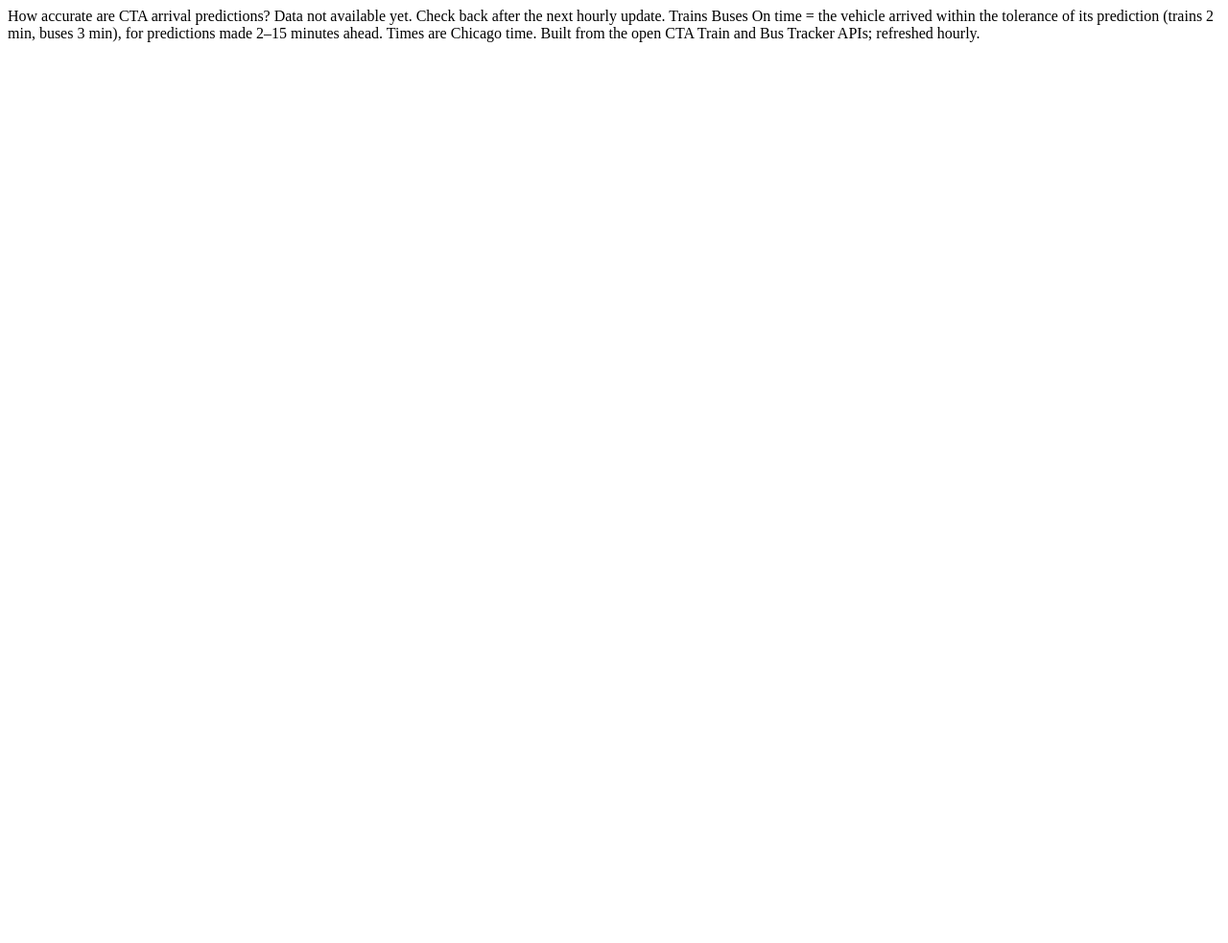
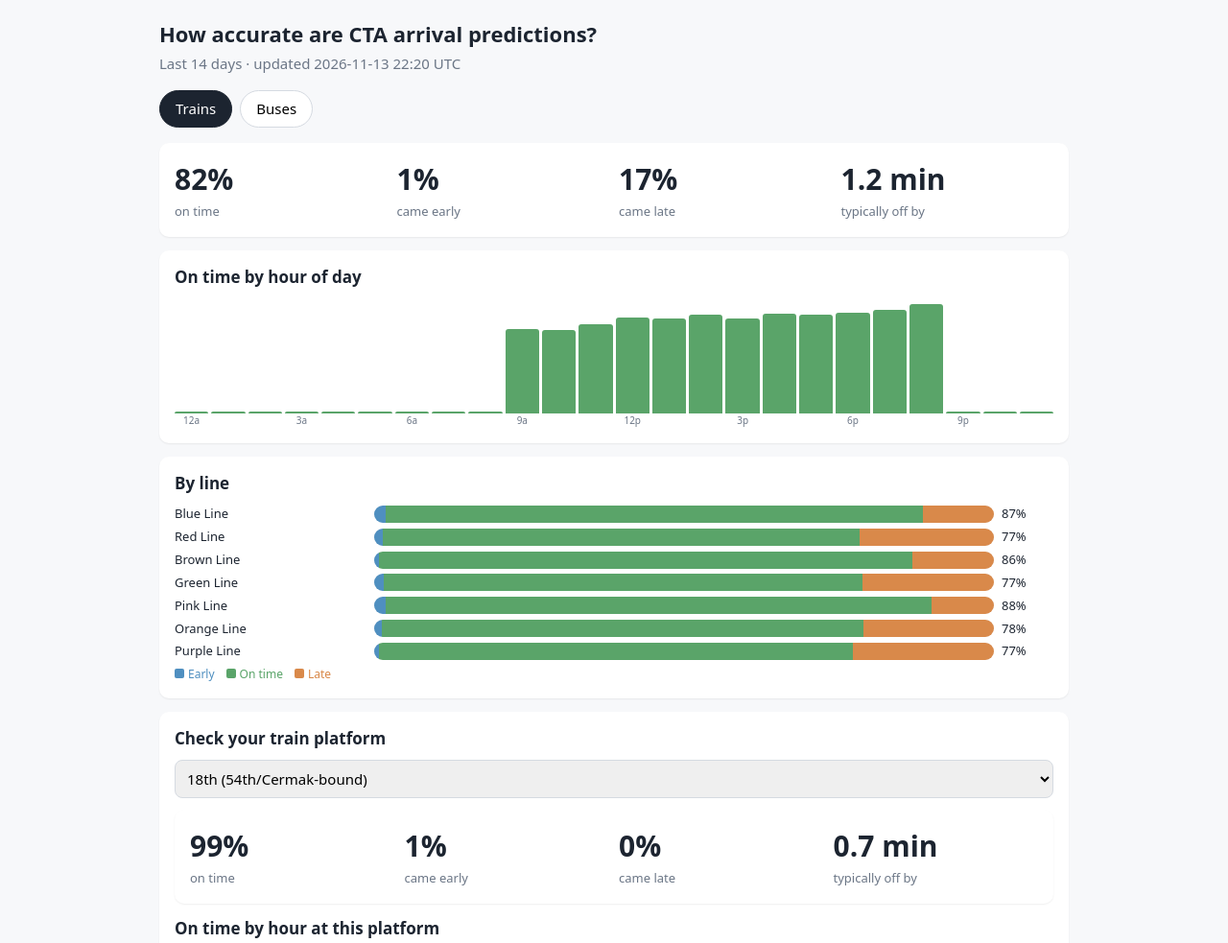
Before and after one commit to yilunr/cta-arrival-accuracy, a plain HTML site: page docs/index.html in a window 1280 px wide. Shown: the top 983 px of the page at 96% size. Before the commit the page ends 800 px from the top, so only its background shows below. Drawn offline with Linux system fonts and the light colour scheme.

Commit message:
Replace index.html with the full page (HTML, styles, script)
Co-Authored-By: Claude Fable 5.2 <noreply@anthropic.com>
Claude-Session: https://claude.ai/code/session_014jH6AXu6Aj4qGNmUsuTKjS

```diff
--- a/docs/index.html
+++ b/docs/index.html
@@ -1,6 +1,58 @@
-How accurate are CTA arrival predictions?
-Data not available yet. Check back after the next hourly update.
-
-Trains
-Buses
-On time = the vehicle arrived within the tolerance of its prediction (trains 2 min, buses 3 min), for predictions made 2–15 minutes ahead. Times are Chicago time. Built from the open CTA Train and Bus Tracker APIs; refreshed hourly.
+<!doctype html>
+<html lang="en"><head><meta charset="utf-8">
+<meta name="viewport" content="width=device-width,initial-scale=1">
+<title>How accurate are CTA arrival predictions?</title>
+<style>
+:root{--bg:#f7f8fa;--card:#fff;--ink:#1c2430;--mut:#6b7686;--early:#4f8fc0;--ok:#5aa469;--late:#d9894a}
+*{box-sizing:border-box}body{margin:0;font:15px/1.45 system-ui,sans-serif;background:var(--bg);color:var(--ink)}
+main{max-width:980px;margin:0 auto;padding:20px 16px 48px}
+h1{font-size:22px;margin:0 0 4px}h2{font-size:17px;margin:0 0 10px}
+.sub{color:var(--mut);margin:0 0 16px}
+nav{display:flex;gap:8px;margin-bottom:16px}
+nav button{border:1px solid #d5dae1;background:var(--card);padding:8px 16px;border-radius:20px;cursor:pointer;font:inherit}
+nav button.on{background:var(--ink);color:#fff;border-color:var(--ink)}
+.card{background:var(--card);border-radius:10px;padding:16px;margin-bottom:14px;box-shadow:0 1px 2px #0001}
+.tiles{display:grid;grid-template-columns:repeat(auto-fit,minmax(150px,1fr));gap:10px}
+.tile b{display:block;font-size:30px}.tile span{color:var(--mut);font-size:13px}
+.bar{display:flex;height:18px;border-radius:9px;overflow:hidden;background:#eee}
+.bar i{display:block}.e{background:var(--early)}.o{background:var(--ok)}.l{background:var(--late)}
+.legend{font-size:12px;color:var(--mut);margin-top:6px}.legend u{text-decoration:none;margin-right:12px}
+.legend u:before{content:"";display:inline-block;width:10px;height:10px;border-radius:2px;margin-right:4px;background:currentColor}
+.row{display:grid;grid-template-columns:200px 1fr 54px;gap:8px;align-items:center;margin:5px 0;font-size:13px}
+.row .nm{overflow:hidden;text-overflow:ellipsis;white-space:nowrap}
+.hours{display:flex;align-items:flex-end;height:120px;gap:3px}
+.hours div{flex:1;background:var(--ok);border-radius:3px 3px 0 0;min-height:2px}
+.hl{display:flex;gap:3px;font-size:10px;color:var(--mut)}.hl span{flex:1;text-align:center}
+select{font:inherit;padding:8px;border-radius:8px;border:1px solid #d5dae1;width:100%}
+.note{color:var(--mut);font-size:12px}
+@media(max-width:560px){.row{grid-template-columns:110px 1fr 46px}}
+</style></head><body><main>
+<h1>How accurate are CTA arrival predictions?</h1>
+<p class="sub" id="sub">Loading…</p>
+<nav><button id="b-train" class="on">Trains</button><button id="b-bus">Buses</button></nav>
+<div id="train"></div><div id="bus" hidden></div>
+<p class="note">On time = the vehicle arrived within the tolerance of its prediction (trains 2 min, buses 3 min), for predictions made 2–15 minutes ahead. Times are Chicago time. Built from the open CTA Train and Bus Tracker APIs; refreshed hourly.</p>
+</main>
+<script>
+const $=id=>document.getElementById(id), pct=v=>v==null?"–":Math.round(v)+"%";
+const h12=h=>(h%12||12)+(h<12?"a":"p");
+const split=r=>`<div class="bar"><i class="e" style="width:${r.early}%"></i><i class="o" style="width:${r.on_time}%"></i><i class="l" style="width:${r.late}%"></i></div>`;
+const legend='<div class="legend"><u style="color:var(--early)">Early</u><u style="color:var(--ok)">On time</u><u style="color:var(--late)">Late</u></div>';
+const tiles=o=>`<div class="card tiles"><div class="tile"><b>${pct(o.on_time)}</b><span>on time</span></div><div class="tile"><b>${pct(o.early)}</b><span>came early</span></div><div class="tile"><b>${pct(o.late)}</b><span>came late</span></div><div class="tile"><b>${o.abs_err.toFixed(1)} min</b><span>typically off by</span></div></div>`;
+const hours=list=>{const m=Object.fromEntries(list.map(r=>[r.hour_of_day,r]));let b="",l="";for(let h=0;h<24;h++){const r=m[h];b+=`<div title="${h12(h)}: ${r?pct(r.on_time):'no data'}" style="height:${r?r.on_time:0}%"></div>`;l+=`<span>${h%3==0?h12(h):""}</span>`}return `<div class="hours">${b}</div><div class="hl">${l}</div>`};
+const rank=(list,key)=>list.map(r=>`<div class="row"><span class="nm" title="${r[key]}">${r[key]}</span>${split(r)}<span>${pct(r.on_time)}</span></div>`).join("")+legend;
+fetch("data.json?"+Date.now()).then(r=>r.json()).then(d=>{
+  $("sub").textContent=`Last ${d.window_days} days · updated ${d.updated_utc} UTC`;
+  const t=d.train;
+  $("train").innerHTML=tiles(t.overall)+
+   `<div class="card"><h2>On time by hour of day</h2>${hours(t.by_hour)}</div>`+
+   `<div class="card"><h2>By line</h2>${rank(t.by_line,"route_label")}</div>`+
+   `<div class="card"><h2>Check your train platform</h2><select id="pick">${t.platforms.map(p=>`<option value="${p.stop_id}">${p.stop_label}</option>`).join("")}</select><div id="pf" style="margin-top:12px"></div></div>`;
+  const show=()=>{const id=$("pick").value,p=t.platforms.find(x=>x.stop_id===id),hr=t.platform_hours.filter(x=>x.stop_id===id);
+    $("pf").innerHTML=tiles(p)+"<h2>On time by hour at this platform</h2>"+hours(hr)};
+  $("pick").onchange=show;show();
+  const b=d.bus;
+  $("bus").innerHTML=tiles(b.overall)+`<div class="card"><h2>On time by hour of day</h2>${hours(b.by_hour)}</div>`+`<div class="card"><h2>Busiest routes</h2>${rank(b.by_route,"route_label")}</div>`;
+}).catch(()=>$("sub").textContent="Data not available yet. Check back after the next hourly update.");
+for(const m of ["train","bus"])$("b-"+m).onclick=()=>{for(const x of ["train","bus"]){$(x).hidden=x!==m;$("b-"+x).classList.toggle("on",x===m)}};
+</script></body></html>
```
